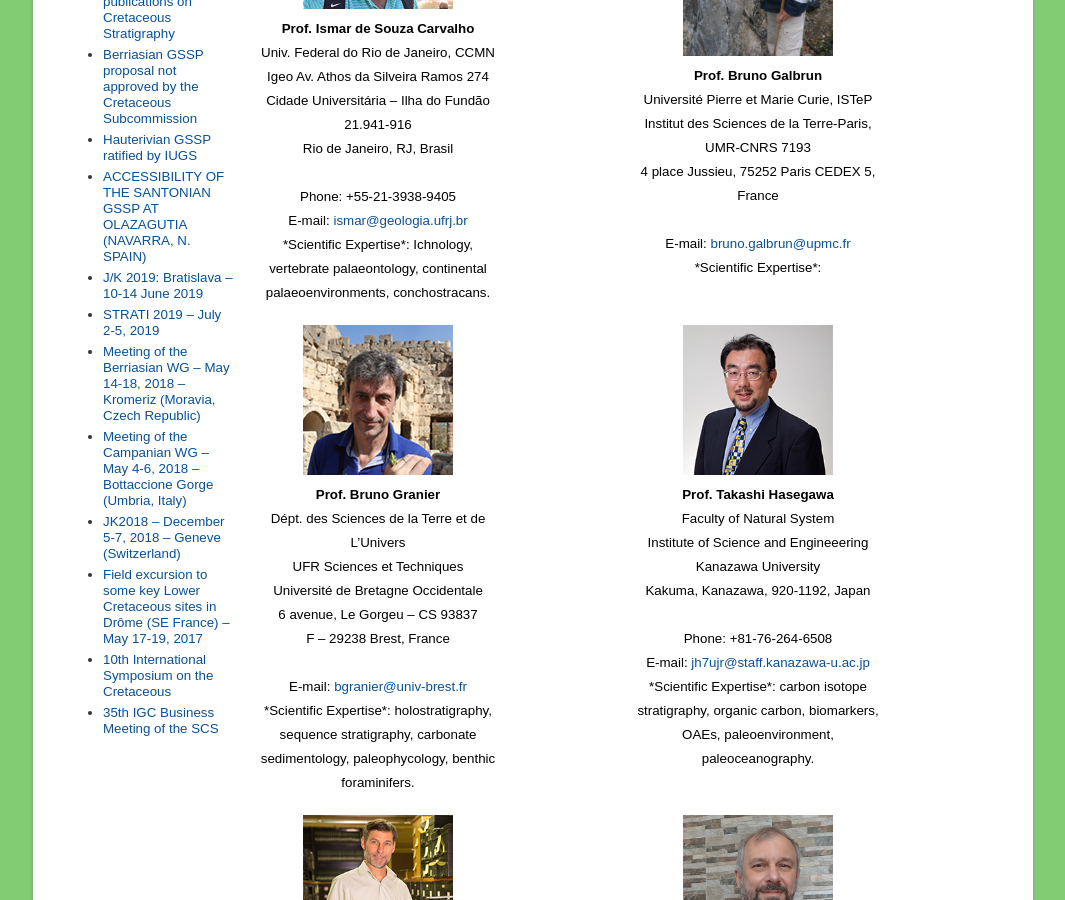
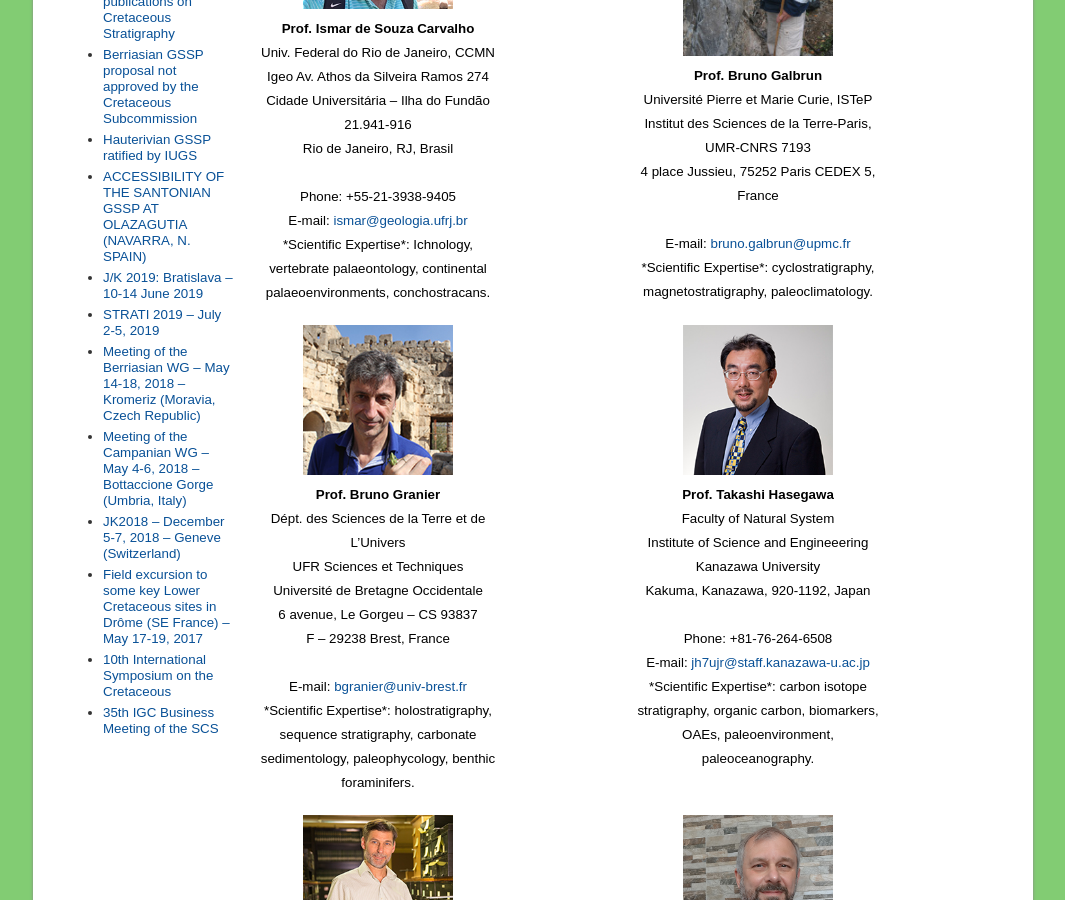
Before and after one commit to i-c-stratigraphy/subcommission-cretaceous, a Jekyll site: the page built from pages/members.md, in a window 1280 px wide and 900 px high, scrolled down 1079 px. Shown: the whole window, without its empty margins (107-1172 px from the left). Built offline with Jekyll 4.4.1, drawn with Linux system fonts in a browser that asks for light colours.

Commit message:
Update members.md

```diff
--- a/pages/members.md
+++ b/pages/members.md
@@ -51,7 +51,7 @@ permalink: /members
         <br />
         E-mail: <a href="mailto:bruno.galbrun@upmc.fr">bruno.galbrun@upmc.fr</a>
         <br />
-        *Scientific Expertise*:
+        *Scientific Expertise*: cyclostratigraphy, magnetostratigraphy, paleoclimatology.
     </div>
     <div class="person" style="grid-row:3; grid-column:1;">
         <img src="images/person-granier.jpg" style="width:150px;" alt="Granier" /><br />
```
